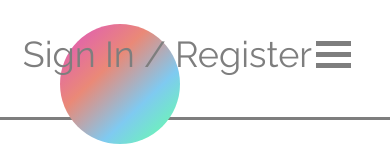
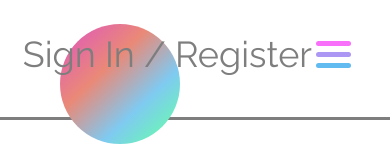
Before and after one commit to peilin314/simbli, a plain HTML site: page index.html in a window 390 px wide. Shown: the top 160 px of the page. Drawn offline with Linux system fonts and the light colour scheme.

Commit message:
fixed the hamburger icon colors and shape

```diff
--- a/index.css
+++ b/index.css
@@ -59,9 +59,21 @@
     cursor: pointer;
     width: 35px;
     height: 5px;
-    background-color: #7e7e7e;
+    border-radius: 25px;
     margin: 6px 0;
     transition: 0.4s;
+}
+.bar1 {
+    background-color: #f870f9;
+
+}
+.bar2 {
+    background-color: #ad97f4;
+
+}
+.bar3 {
+    background-color: #62bbf0;
+
 }
 
 .change .bar1 {
```
